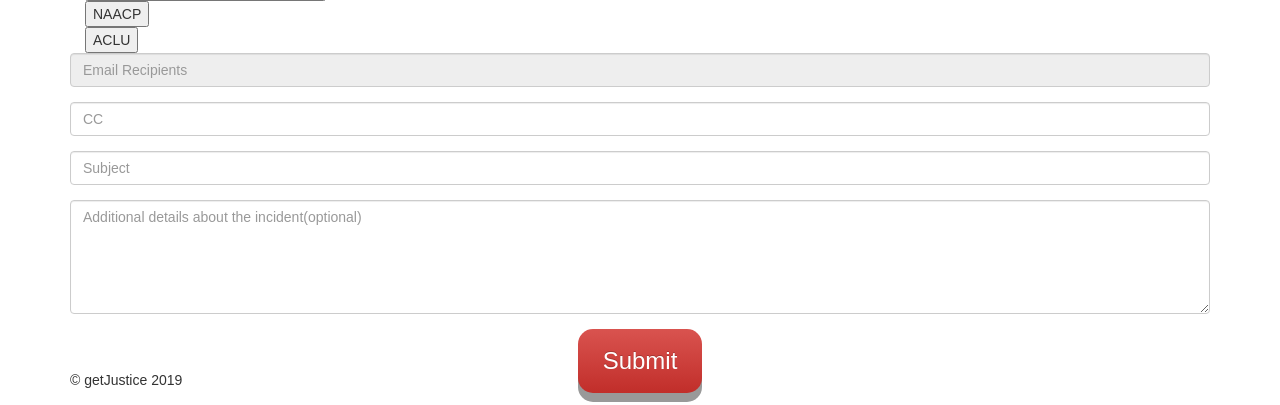
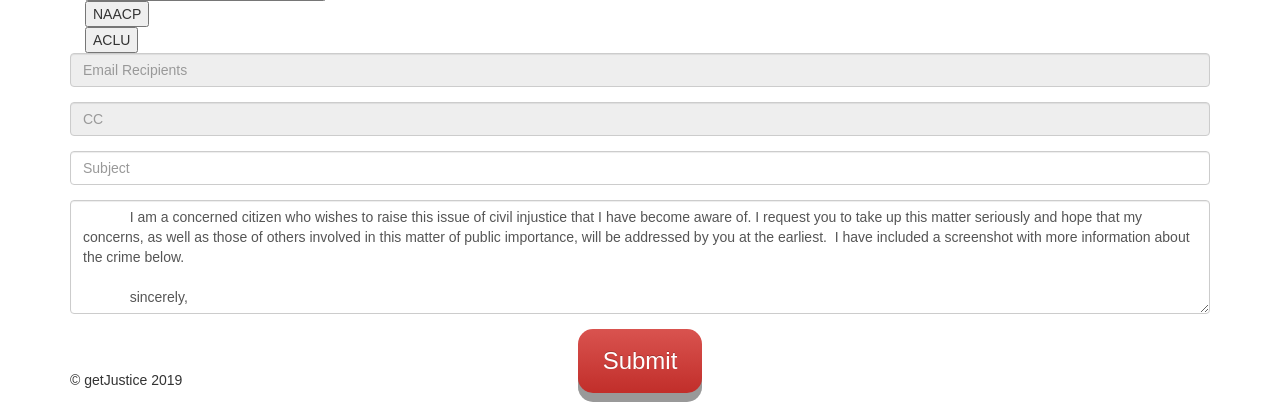
Before and after one commit to getJustice-ChromeExtension/getJustice, a Django app: page /create-report/ in a window 1280 px wide. Shown: the part 380-785 px from the top of the page. Run offline with Django 3.2, Linux system fonts and the light colour scheme; some libraries are stand-ins or nearby versions.

Commit message:
Add Boilerplate text, make cc readonly

```diff
--- a/core/templates/create_report.html
+++ b/core/templates/create_report.html
@@ -68,13 +68,18 @@
             <input type="text" name="send_to" class="form-control" id="email-address" maxlength="500" placeholder="Email Recipients" required readonly>
         </div>
         <div class="form-group">
-            <input type="text" name="reply_to" class="form-control" id="cc-address" maxlength="500" placeholder="CC">
+            <input type="text" name="reply_to" class="form-control" id="cc-address" maxlength="500" placeholder="CC" readonly>
         </div>
         <div class="form-group">
             <input type="text" name="subject" class="form-control" id="subject" maxlength="500" placeholder="Subject" required>
         </div>
         <div class="form-group">
-            <textarea class="form-control" name="message" id="email-body" maxlength="5000" cols="40" rows="5" placeholder="Additional details about the incident(optional)" required></textarea>
+            <textarea class="form-control" name="message" id="email-body" maxlength="5000" cols="40" rows="5" placeholder="Additional details about the incident(optional)" required>
+            I am a concerned citizen who wishes to raise this issue of civil injustice that I have become aware of. I request you to take up this matter seriously and hope that my concerns, as well as those of others involved in this matter of public importance, will be addressed by you at the earliest.  I have included a screenshot with more information about the crime below.
+
+            sincerely,
+            </textarea>
+
         </div>
         <div>
             <input type="hidden" id="screenshot-data" name="screenshot" value="">
```
